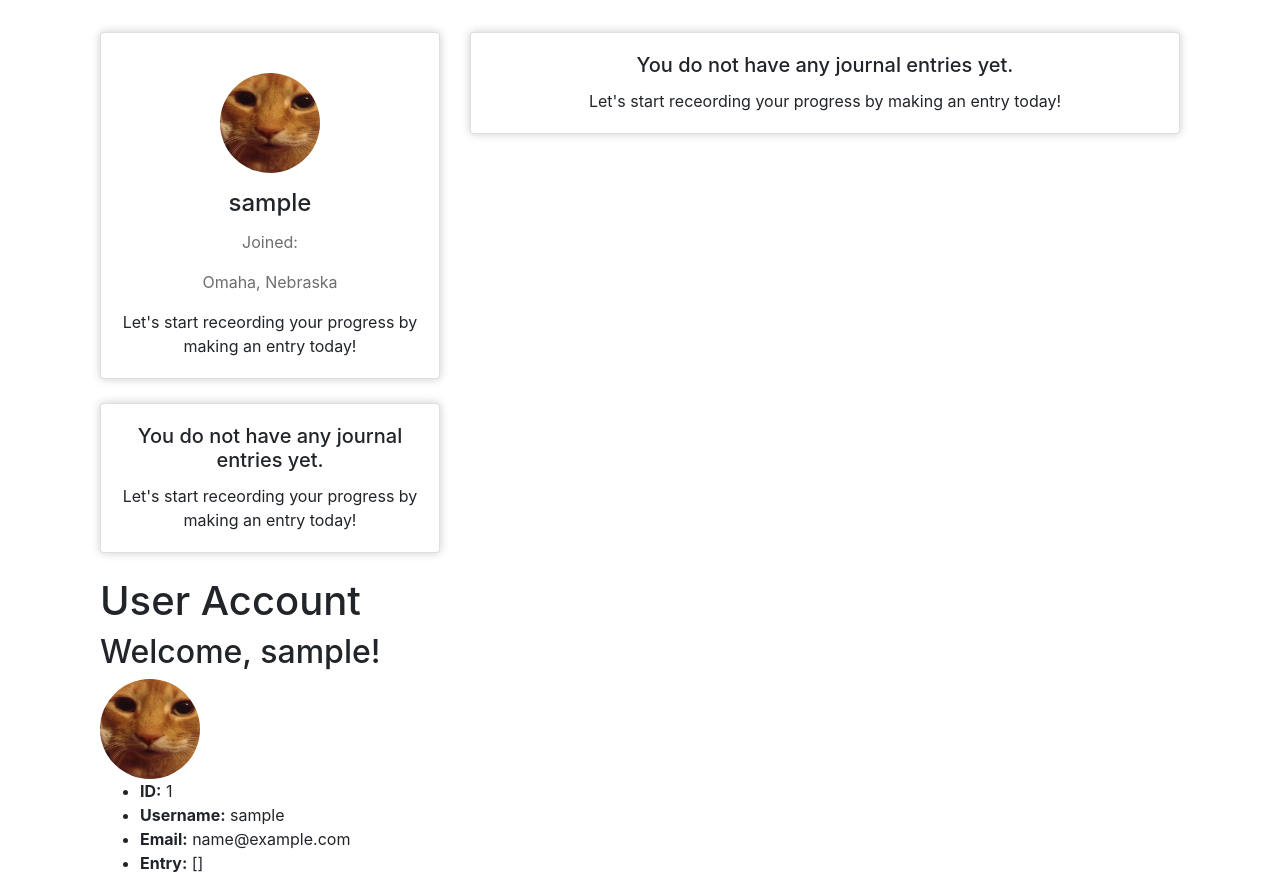
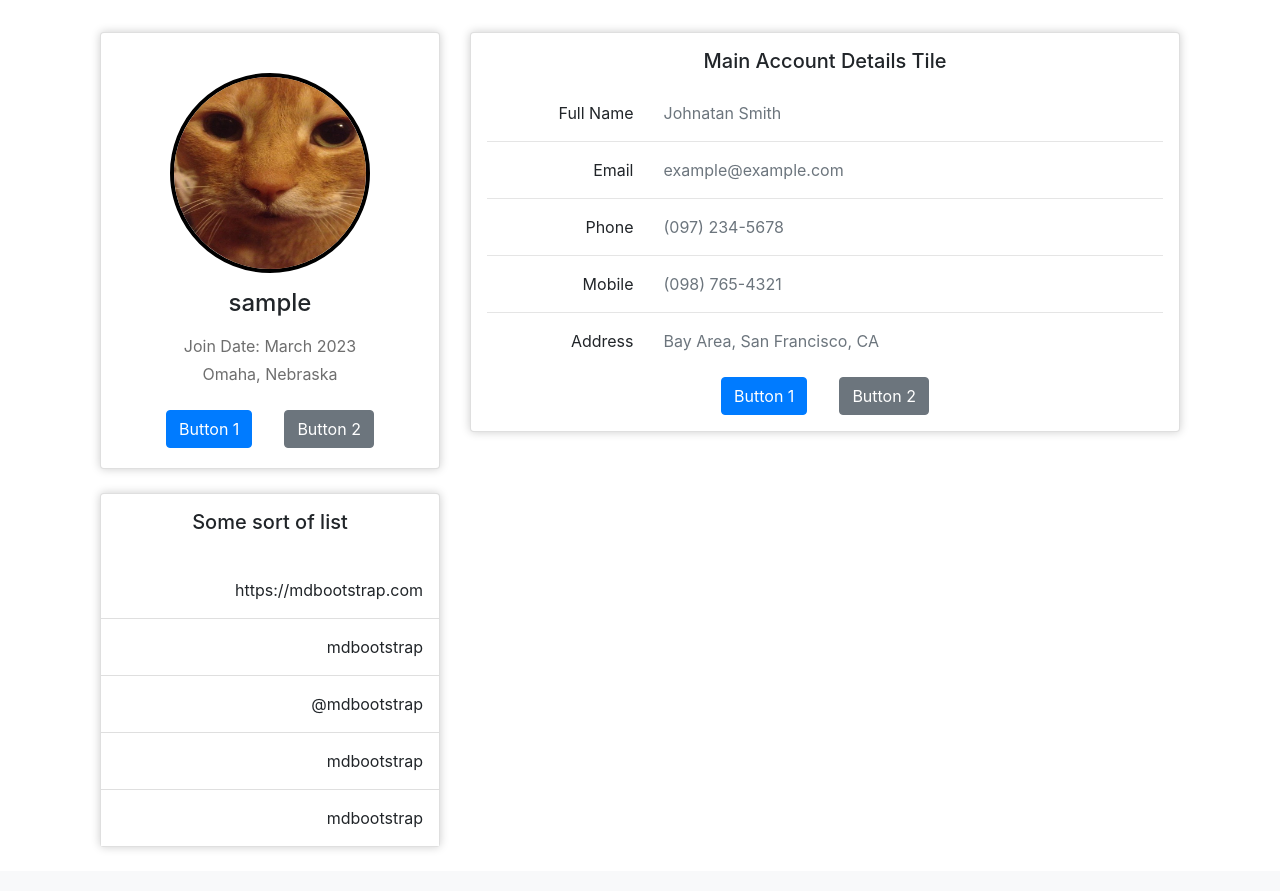
Before and after one commit to jtroussard/tracker-app, a Flask app: page /account in a window 1280 px wide. Shown: the part 56-947 px from the top of the page. After the commit the page ends 905 px from the top, so only its background shows below. Run offline with Flask 3, Linux system fonts and the light colour scheme; the visitor is signed in with stand-in values (Sample User, id 1); data that the repository does not hold is empty.

Commit message:
account page almost finished

```diff
--- a/app/config/default.json
+++ b/app/config/default.json
@@ -1,5 +1,5 @@
 {
-    "SQLALCHEMY_DATABASE_URI":"sqlite:///test.db",
+    "SQLALCHEMY_DATABASE_URI":"sqlite:///development.db",
     "CSRF_ENABLED": true,
     "SECRET_KEY":"whateverdude",
     "TESTING": true,
--- a/app/src/__init__.py
+++ b/app/src/__init__.py
@@ -6,7 +6,7 @@
 from flask_login import LoginManager
 
 from app.config import ProductionConfig, Config
-from app.src.filters import get_username_filter
+from app.src.filters import get_username_filter, get_month_name
 
 app = Flask(__name__)
 app.config.from_object(Config)
@@ -19,6 +19,7 @@
 # Don't forget to set the env when going prod, including the base config variables.
 def create_app(config_class=Config):
     app.jinja_env.filters["get_username_filter"] = get_username_filter
+    app.jinja_env.filters["get_month_name"] = get_month_name
 
     db.init_app(app)
     bcrypt.init_app(app)
--- a/app/src/filters.py
+++ b/app/src/filters.py
@@ -1,5 +1,6 @@
+import calendar
+
 """Filters for flask application weight-tracker"""
-
 
 def get_username_filter(current_user):
     """
@@ -13,3 +14,7 @@
     if current_user.is_authenticated:
         return current_user.username
     return ""
+
+
+def get_month_name(month_number):
+    return calendar.month_name[month_number]
--- a/app/src/templates/account.html
+++ b/app/src/templates/account.html
@@ -3,9 +3,10 @@
 {% block styles %}
 <style>
   .circle-img {
-    width: 100px;
-    height: 100px;
+    width: 200px;
+    height: 200px;
     border-radius: 50%;
+    border: 4px solid black;
   }
 
   .card-body {
@@ -15,14 +16,24 @@
     text-align: center;
   }
 
+  .card-body-block {
+    display: block;
+    text-align: center;
+  }
+
+
   .card-body .circle-img {
     margin-top: 20px;
     /* adjust as needed */
   }
 
+  .card-body-no-flex-popo {
+    display: block;
+  }
+
   .card-account-title {
-    margin-top: 1rem;
-    margin-bottom: 0.75rem;
+    margin-top: 1rem !important;
+    margin-bottom: 1rem !important;
   }
 
   .muted {
@@ -30,6 +41,31 @@
     /* Set the text color to a muted gray */
     opacity: 0.99;
     /* Reduce the opacity to make the text appear more muted */
+  }
+
+  .account-card-footer {
+    display: flex;
+    justify-content: center;
+    align-items: center;
+    margin-top: 20px;
+    padding: 10px;
+    border-top: 1px solid #ccc;
+  }
+
+  .account-card-footer button {
+    margin: 0 10px;
+  }
+
+  .full-width {
+    width: 100%;
+  }
+
+  .account-details-value {
+    text-align: justify;
+  }
+
+  .account-details-key {
+    text-align: end;
   }
 </style>
 {% endblock %}
@@ -42,36 +78,104 @@
       <div class="card mb-4">
         <div class="card-body">
           <img src="{{ url_for('static', filename=user.image_file) }}" class="circle-img" alt="Profile Picture">
-          <h4 class="card-account-title">{{ user.username }}</h4>
-          <p class="muted">Joined: </p>
-          <p class="muted">Omaha, Nebraska</p>
-          <p class="card-text">Let's start receording your progress by making an entry today!</p>
+          <h4 class="card-account-title my-3">{{ user.username }}</h4>
+          <div class="account-card-sub-section">
+            {% if user.joined_date %}
+            <p class="muted mb-1">Join Date: {{ user.joined_date.month|get_month_name }} {{ user.joined_date.year }}</p>
+            {% endif %}
+            <p class="muted mb-4">Omaha, Nebraska</p>
+          </div>
+          <div class="d-flex justify-content-center">
+            <button class="btn btn-primary mx-3">Button 1</button>
+            <button class="btn btn-secondary mx-3">Button 2</button>
+          </div>
         </div>
       </div>
       <div class="card mb-4">
-        <div class="card-body">
-          <h5 class="card-title">You do not have any journal entries yet.</h5>
-          <p class="card-text">Let's start receording your progress by making an entry today!</p>
+        <div class="card-body-block">
+          <h5 class="card-title p-3">Some sort of list</h5>
+          <ul class="list-group list-group-flush rounded-3">
+            <li class="list-group-item d-flex justify-content-between align-items-center p-3">
+              <i class="fas fa-globe fa-lg text-warning"></i>
+              <p class="mb-0">https://mdbootstrap.com</p>
+            </li>
+            <li class="list-group-item d-flex justify-content-between align-items-center p-3">
+              <i class="fab fa-github fa-lg" style="color: #333333;"></i>
+              <p class="mb-0">mdbootstrap</p>
+            </li>
+            <li class="list-group-item d-flex justify-content-between align-items-center p-3">
+              <i class="fab fa-twitter fa-lg" style="color: #55acee;"></i>
+              <p class="mb-0">@mdbootstrap</p>
+            </li>
+            <li class="list-group-item d-flex justify-content-between align-items-center p-3">
+              <i class="fab fa-instagram fa-lg" style="color: #ac2bac;"></i>
+              <p class="mb-0">mdbootstrap</p>
+            </li>
+            <li class="list-group-item d-flex justify-content-between align-items-center p-3">
+              <i class="fab fa-facebook-f fa-lg" style="color: #3b5998;"></i>
+              <p class="mb-0">mdbootstrap</p>
+            </li>
+          </ul>
         </div>
       </div>
     </div>
     <div class="col-lg-8">
       <div class="card mb-4">
-        <div class="card-body">
-          <h5 class="card-title">You do not have any journal entries yet.</h5>
-          <p class="card-text">Let's start receording your progress by making an entry today!</p>
+
+        <div class="card-body-block p-3">
+          <h5 class="card-title pb-3">Main Account Details Tile</h5>
+          <div class="row">
+            <div class="col-sm-3">
+              <p class="mb-0 account-details-key">Full Name</p>
+            </div>
+            <div class="col-sm-9">
+              <p class="text-muted mb-0 account-details-value">Johnatan Smith</p>
+            </div>
+          </div>
+          <hr>
+          <div class="row">
+            <div class="col-sm-3">
+              <p class="mb-0 account-details-key">Email</p>
+            </div>
+            <div class="col-sm-9">
+              <p class="text-muted mb-0 account-details-value">example@example.com</p>
+            </div>
+          </div>
+          <hr>
+          <div class="row">
+            <div class="col-sm-3">
+              <p class="mb-0 account-details-key">Phone</p>
+            </div>
+            <div class="col-sm-9">
+              <p class="text-muted mb-0 account-details-value">(097) 234-5678</p>
+            </div>
+          </div>
+          <hr>
+          <div class="row">
+            <div class="col-sm-3">
+              <p class="mb-0 account-details-key">Mobile</p>
+            </div>
+            <div class="col-sm-9">
+              <p class="text-muted mb-0 account-details-value">(098) 765-4321</p>
+            </div>
+          </div>
+          <hr>
+          <div class="row">
+            <div class="col-sm-3">
+              <p class="mb-0 account-details-key">Address</p>
+            </div>
+            <div class="col-sm-9">
+              <p class="text-muted mb-0 account-details-value mb-4">Bay Area, San Francisco, CA</p>
+            </div>
+          </div>
+
+          <div class="d-flex justify-content-center">
+            <button class="btn btn-primary mx-3">Button 1</button>
+            <button class="btn btn-secondary mx-3">Button 2</button>
+          </div>
         </div>
       </div>
     </div>
   </div>
-  <h1>User Account</h1>
-  <h2>Welcome, {{ user.username }}!</h2>
-  <img src="{{ url_for('static', filename=user.image_file) }}" class="circle-img" alt="Profile Picture">
-  <ul>
-    <li><strong>ID:</strong> {{ user.id }}</li>
-    <li><strong>Username:</strong> {{ user.username }}</li>
-    <li><strong>Email:</strong> {{ user.email }}</li>
-    <li><strong>Entry:</strong> {{ user.entry }}</li>
-  </ul>
 </div>
 {% endblock %}
--- a/app/src/users/routes.py
+++ b/app/src/users/routes.py
@@ -102,5 +102,5 @@
     :return: The account.html template with the current user's data.
     """
     if current_user.is_authenticated:
-        return render_template("account.html", active_page="account", user=current_user)
+        return render_template("account.html", active_page="account", user=current_user, now=datetime.now())
     return redirect(url_for("users.login"))
```
